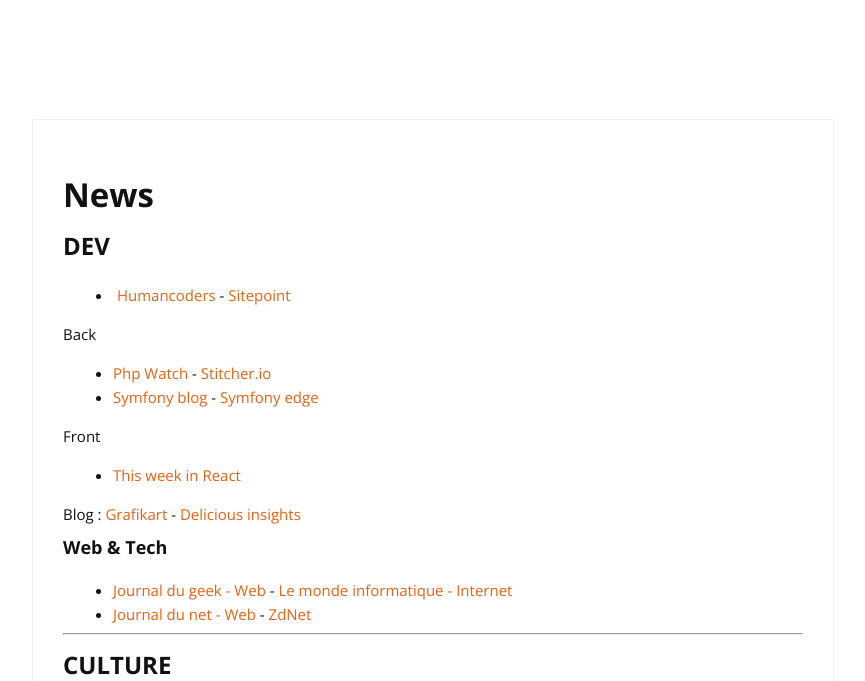
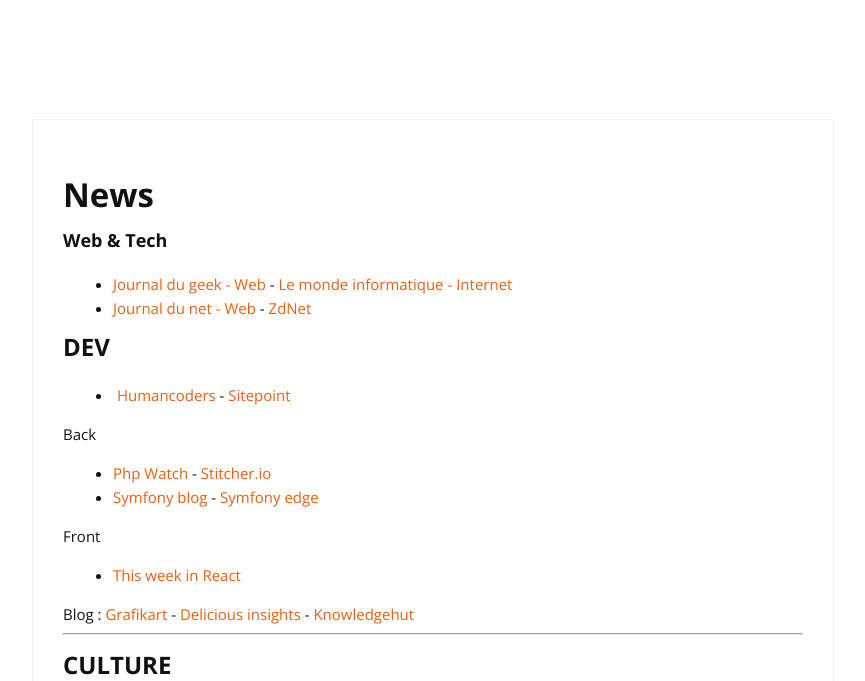
Before and after one commit to cylmat/cylmat.github.io, a Jekyll site: the page built from _pages/news.md, in a window 1280 px wide, cut to the strip 0-681 px from the top of the page. Shown: the whole strip, without its empty margins (207-1072 px from the left). Built offline with Jekyll 4.4.1, drawn with Linux system fonts in a browser that asks for light colours; nearby versions of some CDN libraries; some of the changed lines change nothing that is shown.

Commit message:
Update news.md

```diff
--- a/_pages/news.md
+++ b/_pages/news.md
@@ -3,6 +3,10 @@
 layout: post
 permalink: /news/
 ---
+
+### Web & Tech
+- [Journal du geek - Web](https://www.journaldugeek.com/category/sur-le-web) - [Le monde informatique - Internet](https://www.lemondeinformatique.fr/internet-et-e-business-11.html)
+- [Journal du net - Web](https://www.journaldunet.com/web-tech) - [ZdNet](https://www.zdnet.fr)
 
 ## DEV
 - [![](https://news.humancoders.com/assets/favicon-1c28b03a545044e5cf5e0ae8a7b441b1520a9dde57727c86e657f4212fba9c83.ico) Humancoders](https://news.humancoders.com) - [Sitepoint](https://www.sitepoint.com/blog)
@@ -14,11 +18,7 @@
 Front
 - [This week in React](https://thisweekinreact.com/articles)
 
-Blog : [Grafikart](https://grafikart.fr/blog) - [Delicious insights](https://delicious-insights.com/fr/articles-et-tutos)
-
-### Web & Tech
-- [Journal du geek - Web](https://www.journaldugeek.com/category/sur-le-web) - [Le monde informatique - Internet](https://www.lemondeinformatique.fr/internet-et-e-business-11.html)
-- [Journal du net - Web](https://www.journaldunet.com/web-tech) - [ZdNet](https://www.zdnet.fr)
+Blog : [Grafikart](https://grafikart.fr/blog) - [Delicious insights](https://delicious-insights.com/fr/articles-et-tutos) - [Knowledgehut](https://www.knowledgehut.com/blog)
 
 
 ---
```
